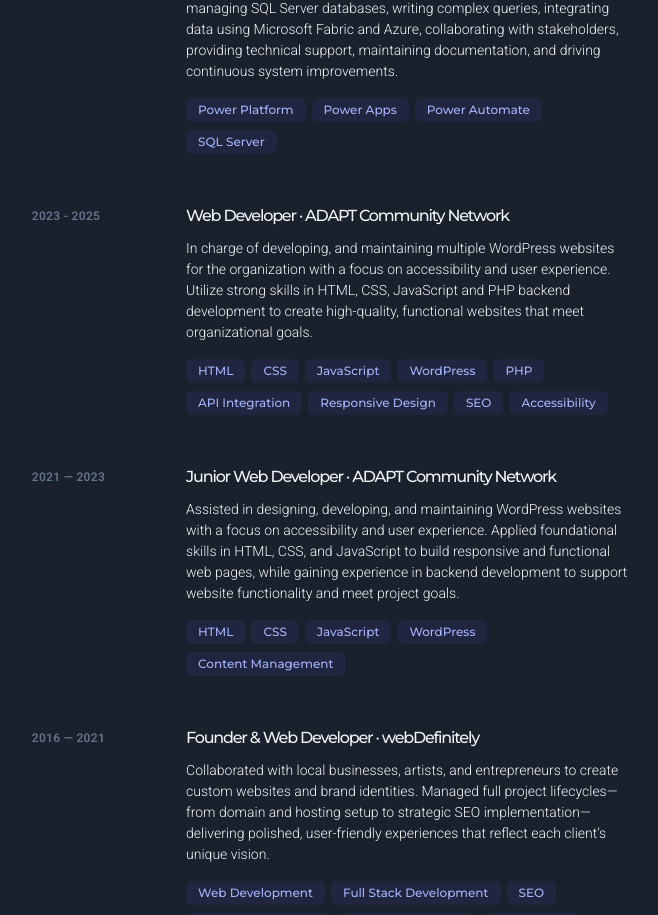
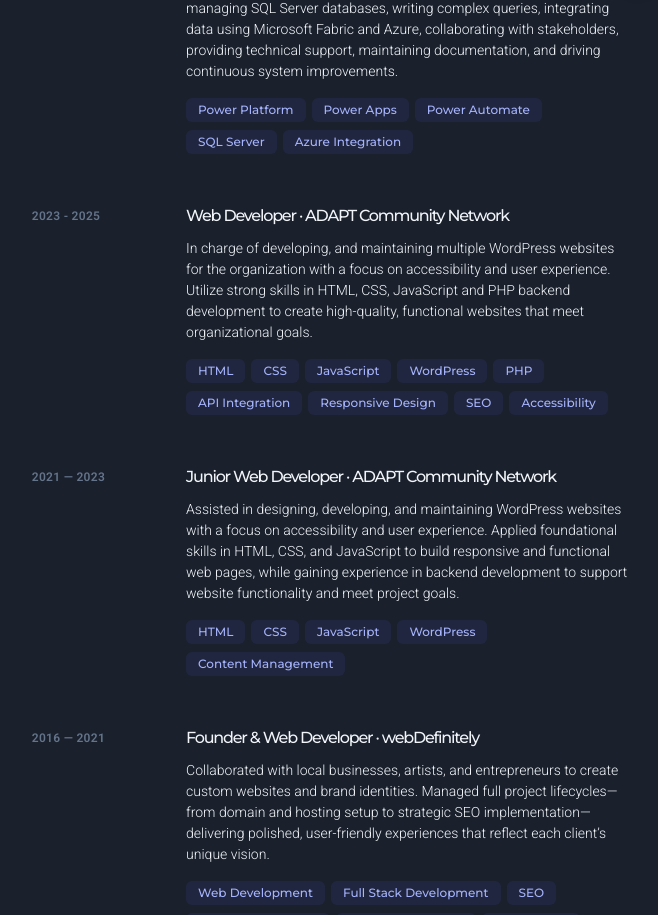
Before and after one commit to devmoenagy/monagy.com, a React (Create React App) app in the folder client/: page / in a window 1280 px wide. Shown: the part 791-1706 px from the top of the page, without its empty margins (599-1257 px from the left). Built offline with nearby package versions, Linux system fonts and the light colour scheme.

Commit message:
Add a tag

```diff
--- a/client/src/pages/Home.tsx
+++ b/client/src/pages/Home.tsx
@@ -89,6 +89,7 @@
         "Power Apps",
         "Power Automate",
         "SQL Server",
+        "Azure Integration",
       ],
       modalContent: (
         <>
```
